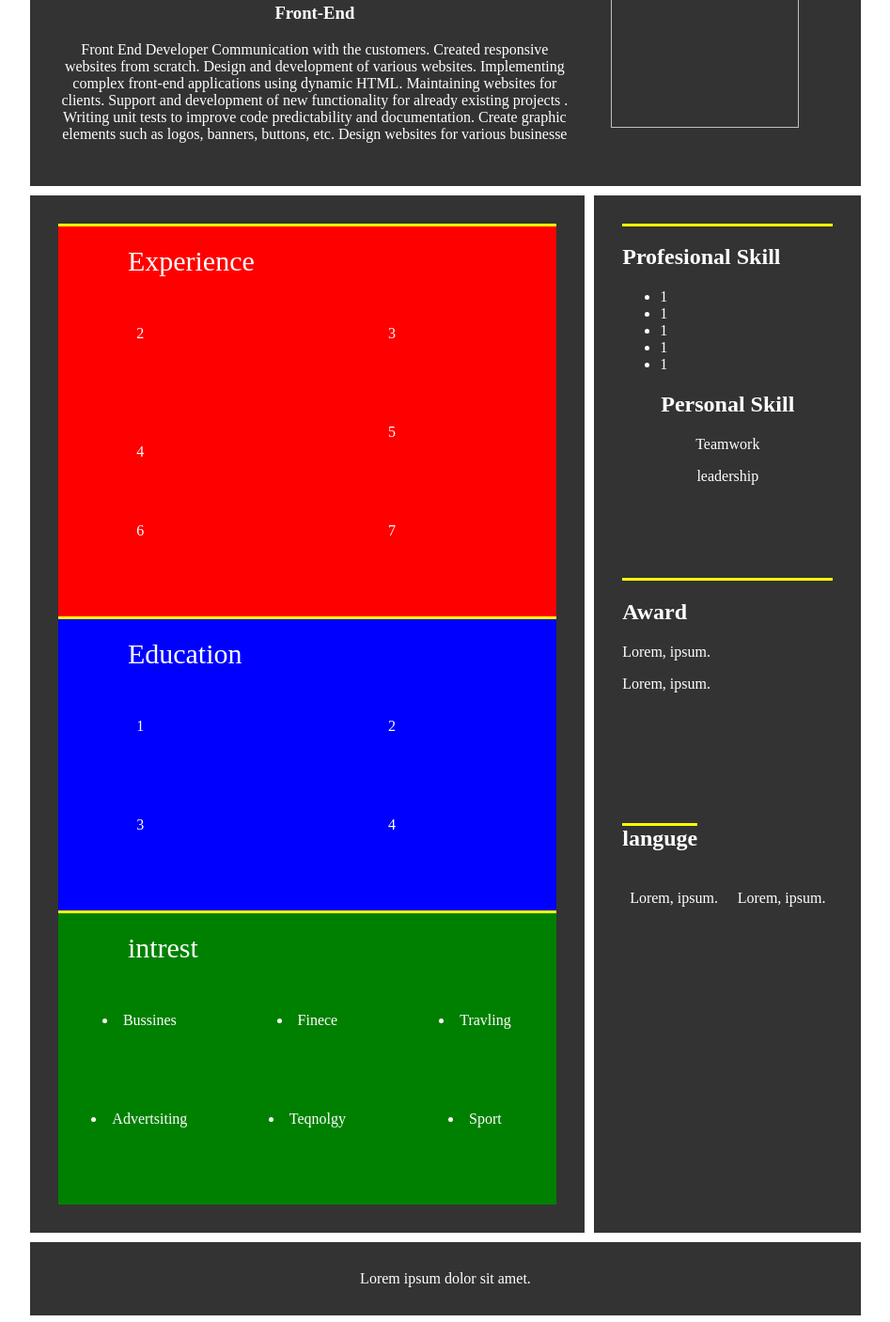
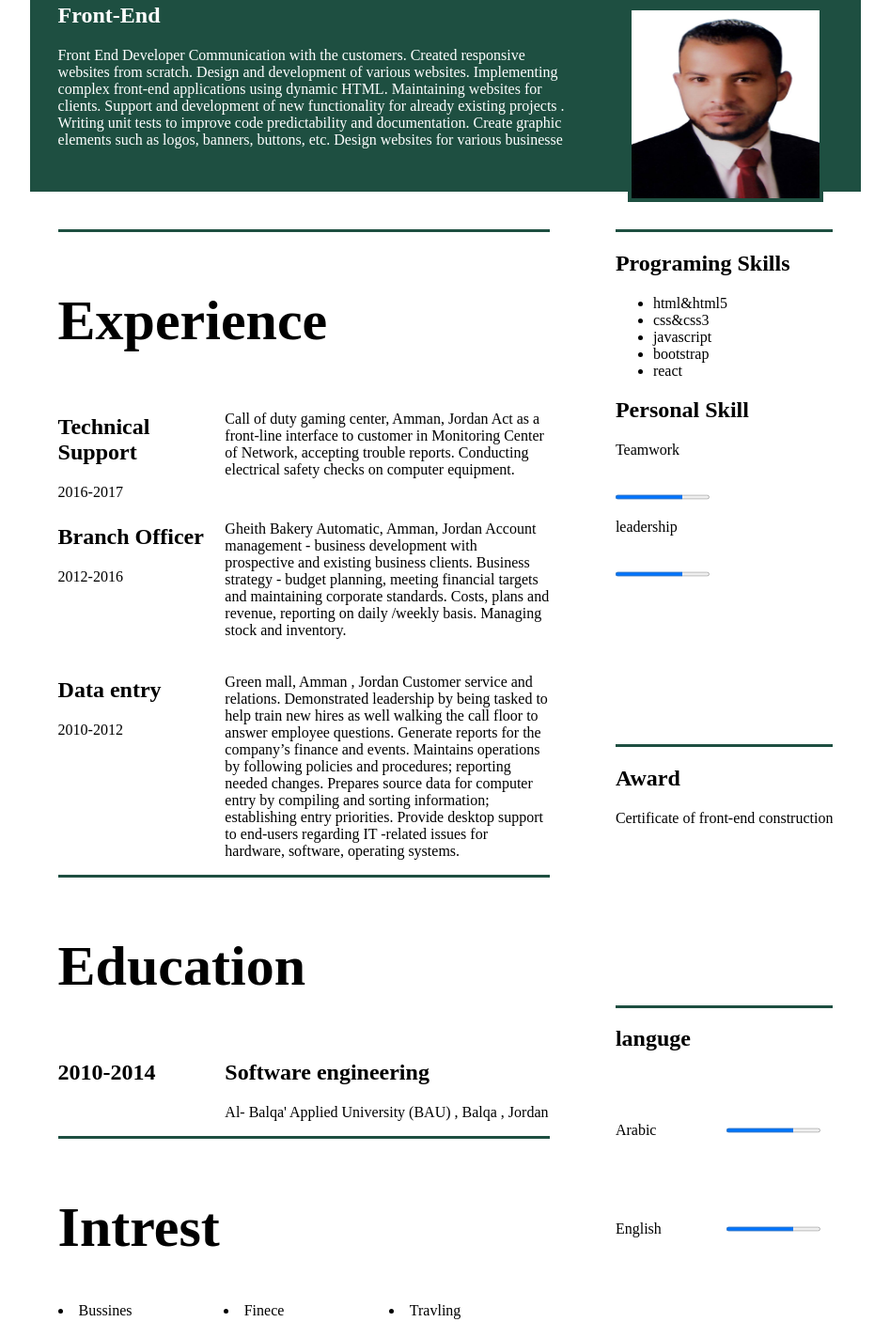
Before and after one commit to eidalmanaseer/resum, a plain HTML site: page index.html in a window 1280 px wide. Shown: the part 102-1509 px from the top of the page at 94% size, without its empty margins (166-1113 px from the left). Drawn offline with Linux system fonts and the light colour scheme.

Commit message:
the end edit resum

```diff
--- a/index.html
+++ b/index.html
@@ -5,6 +5,7 @@
     <meta name="viewport" content="width=device-width, initial-scale=1.0">
     <meta http-equiv="X-UA-Compatible" content="ie=edge">
     <title>Document</title>
+    <link href="https://fonts.googleapis.com/icon?family=Material+Icons" rel="stylesheet">
     <link rel="stylesheet" href="style.css">
 </head>
 <body>
@@ -12,7 +13,7 @@
         <header>
           <section class="about">
                 <h1>Eid Almanaseer</h1>
-                <h3>Front-End</h3>
+                <h2>Front-End</h2>
                 <p>Front End Developer Communication with the customers.
                      Created responsive websites from scratch.
                      Design and development of various websites.
@@ -33,14 +34,14 @@
         </header>
 
         <aside>
-                <div class="Profesional-Skill">
-                       <h1>Profesional Skill</h1>
+                <div class="Programing-Skills">
+                       <h1>Programing Skills</h1>
                        <ul>
-                       <li>1</li>
-                       <li>1</li>
-                       <li>1</li>
-                       <li>1</li>
-                       <li>1</li>
+                       <li>html&html5</li>
+                       <li>css&css3</li>
+                       <li>javascript</li>
+                       <li>bootstrap</li>
+                       <li>react</li>
 
 
                        </ul>
@@ -48,22 +49,26 @@
 
                 <div class="personal-skill">
                        <h1>Personal Skill</h1>
-                       <P>Teamwork</P>
-                       <p>leadership</p>
+                       <P>Teamwork</P><progress id="file" max="70" value="50"></progress>
+                       <p>leadership</p><progress id="file" max="70" value="50"></progress>
                 </div>
 
 
                 <div class="award">
                        <h1>Award</h1>
-                       <p>Lorem, ipsum.</p>
-                       <p>Lorem, ipsum.</p>
+                       <p>Certificate of front-end construction</p>
+
                 </div>
 
 
                 <div class="languge">
                             <h1 class="languge-first">languge</h1>
-                            <p>Lorem, ipsum.</p>
-                            <p>Lorem, ipsum.</p>
+                            <p>Arabic</p><progress id="file" max="70" value="50"></progress>
+
+
+                            <p>English</p><progress id="file" max="70" value="50"></progress>
+
+
 
 
 
@@ -75,38 +80,40 @@
 
 
               <div class="Experience">
-                            Experience
+                 <h1>Experience</h1>
 
             </div>
 
 
             <div class="1">
-                     2
+                     <h2>Technical Support</h2>
+                     2016-2017
 
                    </div>
             <div class="3">
-              3
+              <p> Call of duty gaming center, Amman, Jordan Act as a front-line interface to customer in Monitoring Center of Network, accepting trouble reports. Conducting electrical safety checks on computer equipment. </p>
 
             </div>
 
             <div class="4">
-                   <h1></h1>
-                    4
+                    <h2>Branch Officer</h2>
+                    2012-2016
 
              </div>
 
              <div class="5">
-                    5
+                    <p>Gheith Bakery Automatic, Amman, Jordan Account management - business development with prospective and existing business clients. Business strategy - budget planning, meeting financial targets and maintaining corporate standards. Costs, plans and revenue, reporting on daily /weekly basis. Managing stock and inventory.</p>
 
              </div>
 
              <div class="6">
-                    6
+                    <h2>Data entry</h2>
+                    2010-2012
 
              </div>
 
              <div class="7">
-                    7
+                    <p>Green mall, Amman , Jordan Customer service and relations. Demonstrated leadership by being tasked to help train new hires as well walking the call floor to answer employee questions. Generate reports for the company’s finance and events. Maintains operations by following policies and procedures; reporting needed changes. Prepares source data for computer entry by compiling and sorting information; establishing entry priorities. Provide desktop support to end-users regarding IT -related issues for hardware, software, operating systems.</p>
 
              </div>
 
@@ -116,30 +123,22 @@
 
             <div class="contanier-2">
                     <div class="Education">
-                            Education
+                      <h1>Education</h1>
                     </div>
 
                     <div class="1">
-                           1
+                          <h2>2010-2014</h2>
 
 
                      </div>
 
                      <div class="2">
-                            2
+                            <h2>Software engineering</h2>
+                            <p>Al- Balqa' Applied University (BAU) , Balqa , Jordan</p>
 
 
                      </div>
 
-                     <div class="3">
-                            3
-
-                     </div>
-
-                     <div class="4">
-                            4
-
-                     </div>
 
 
 
@@ -150,7 +149,7 @@
 
             <div class="contanier-3">
                     <div class="intrest">
-                     intrest
+                       <h1>Intrest</h1>
                     </div>
 
                     <div class="1">
@@ -191,7 +190,11 @@
 
         </main>
         <footer>
-            Lorem ipsum dolor sit amet.
+               <div class="contact">
+               <h3>+962786754966</h3>
+               <h3>eid.s.almanaseer@gmail.com</h3>
+               <h3>linkedin</h3>
+               </div>
         </footer>
     </div>
 </body>
--- a/style.css
+++ b/style.css
@@ -1,5 +1,4 @@
 body{
-    text-align: center;
 }
 
 .grid-contanier{
@@ -20,16 +19,30 @@ body{
 
 .grid-contanier > * {
     padding: 30px;
-    background-color: #333;
-    color: #fff;
+    color: #000;
 }
 
 header{
+    color:#fff!important;
+    background-color:#1e4f41;
     grid-area: hd;
     display: grid;
     grid-template-columns: 2fr 1fr;
     grid-gap: 5px;
     grid-auto-rows: minmax(100px,auto);
+}
+
+
+
+.image{
+position: relative;
+top: 30%;
+left:20%;
+}
+
+.image img{
+    border:4px solid #1e4f41;
+
 }
 
 main{
@@ -44,8 +57,7 @@ main{
     grid-template-columns: 1fr 2fr;
     grid-gap: 5px;
     grid-auto-rows: minmax(100px,auto);
-    background-color: red!important;
-    border-top: 3px solid  yellow;
+    border-top: 3px solid#1e4f41;
 
 
 
@@ -55,7 +67,6 @@ main{
 
     grid-column: 1/3;
     justify-self:start;
-    margin-left: 14%;
     font-size: 30px;
     margin-top: 20px;
 
@@ -68,8 +79,7 @@ main{
     grid-template-columns: 1fr 2fr;
     grid-gap: 5px;
     grid-auto-rows: minmax(100px,auto);
-    background-color: blue!important;
-    border-top: 3px solid  yellow;
+    border-top: 3px solid #1e4f41;
 
 
 
@@ -79,7 +89,6 @@ main{
 
     grid-column: 1/3;
     justify-self:start;
-    margin-left: 14%;
     font-size: 30px;
     margin-top: 20px;
 }
@@ -91,8 +100,7 @@ main{
     grid-template-columns: 1fr 1fr 1fr;
     grid-gap: 5px;
     grid-auto-rows: minmax(100px,auto);
-    background-color: green!important;
-    border-top: 3px solid  yellow;
+    border-top: 3px solid#1e4f41;
 
 
 
@@ -103,7 +111,6 @@ main{
 
     grid-column:1/4;
     justify-self:start;
-    margin-left: 14%;
     font-size: 30px;
     margin-top: 20px;
 }
@@ -112,16 +119,16 @@ aside{
     grid-area: ad
 }
 
-.Profesional-Skill{
+.Programing-Skills{
     text-align: left;
-    border-top: 3px solid  yellow;
+    border-top: 3px solid#1e4f41;
 
 }
 
 .award{
     text-align: left;
-    margin-top:44%;
-    border-top: 3px solid  yellow;
+    margin-top:75%;
+    border-top: 3px solid #1e4f41;
 
 }
 
@@ -130,16 +137,18 @@ aside{
     grid-template-columns: 1fr 1fr;
     grid-gap: 5px;
     grid-auto-rows: minmax(100px,auto);
+    margin-top: 82%;
+    border-top: 3px solid #1e4f41;
+
+
 
 
 
 }
 
 .languge-first{
-    margin-top: 55%;
     grid-column: 1/3;
     justify-self:start;
-    border-top: 3px solid  yellow;
 
 
 
@@ -150,5 +159,25 @@ aside{
 
 
 footer{
-    grid-area: ft
+    grid-area: ft;
+    background-color: #1e4f41;
+    color: #fff!important;
+    height: 50px;
+
 }
+
+.contact{
+    display: grid;
+    grid-template-columns: 1fr 1fr 1fr;
+    margin:auto;
+    border-bottom: 2px solid #fff;
+}
+
+.contact > *{
+    margin: auto;
+}
+
+#file{
+    font-size:10px;
+    margin-top: 20px;
+}
```
Also changed, not shown: image/eid.jpg (added).
